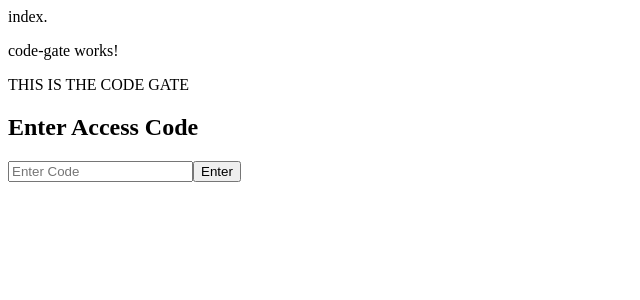
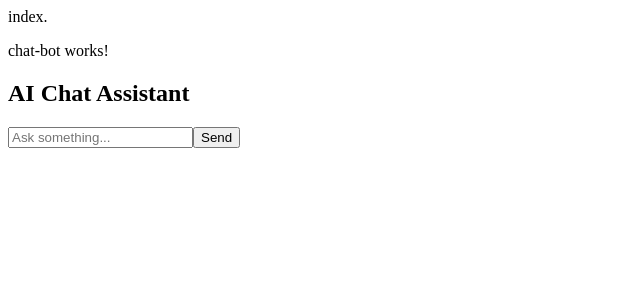
Before and after one commit to know-riaa/task-manager-frontend, an Angular app: page /chat in a window 1280 px wide. Before the commit this address led to /. Shown: the top 300 px of the page, without its empty margins (0-640 px from the left). Built offline with nearby package versions, Linux system fonts and the light colour scheme.

Commit message:
Adding the Chatbot

```diff
--- a/angular.json
+++ b/angular.json
@@ -21,6 +21,11 @@
       "prefix": "app",
       "architect": {
         "build": {
+          "fileReplacements":[
+            {
+              "replace":"src/environments/environment.ts",
+              "with":"src/environments/environment.prod.ts"}
+          ],
           "builder": "@angular-devkit/build-angular:application",
           "options": {
             "outputPath": "dist/task-manager-frontend",
--- a/src/app/app-routing.module.ts
+++ b/src/app/app-routing.module.ts
@@ -2,10 +2,12 @@ import { NgModule } from '@angular/core';
 import { RouterModule, Routes } from '@angular/router';
 import { TaskListComponent } from './components/task-list/task-list.component';
 import { CodeGateComponent } from './components/code-gate/code-gate.component';
+import { ChatBotComponent } from './components/chat-bot/chat-bot.component';
 
 const routes: Routes = [
   {path : '', component : CodeGateComponent },
   {path : 'tasks', component : TaskListComponent },
+  {path : 'chat', component : ChatBotComponent },
   {path : '**', redirectTo: '' }
 ];
 
--- /dev/null
+++ b/src/app/components/chat-bot/chat-bot.component.html
@@ -0,0 +1,17 @@
+<p>chat-bot works!</p>
+<div class="chat-container">
+  <h2>AI Chat Assistant</h2>
+
+  <div class="chat-window">
+    <div *ngFor="let msg of messages" [ngClass]="msg.from">
+      <strong *ngIf="msg.from === 'user'">You:</strong>
+      <strong *ngIf="msg.from === 'bot'">Bot:</strong>
+      <span> {{ msg.text }}</span>
+    </div>
+  </div>
+
+  <div class="chat-input">
+    <input [(ngModel)]="userInput" (keyup.enter)="sendMessage()" placeholder="Ask something..." />
+    <button (click)="sendMessage()">Send</button>
+  </div>
+</div>
--- /dev/null
+++ b/src/app/components/chat-bot/chat-bot.component.ts
@@ -0,0 +1,37 @@
+import { CommonModule } from '@angular/common';
+import { HttpClient, HttpClientModule } from '@angular/common/http';
+import { Component } from '@angular/core';
+import { FormsModule } from '@angular/forms';
+import { environment } from '../../../environments/environment';
+
+@Component({
+  selector: 'app-chat-bot',
+  standalone: true,
+  imports: [FormsModule, CommonModule, HttpClientModule],
+  templateUrl: './chat-bot.component.html',
+  styleUrls: ['./chat-bot.component.css']
+})
+export class ChatBotComponent {
+  userInput: string = '';
+  messages: {from: 'user' | 'bot', text: string } [] = [];
+
+  constructor(private http: HttpClient){}
+
+  sendMessage(){
+    if(!this.userInput.trim()) return;
+
+    const message = this.userInput;
+    this.messages.push({from: 'user', text: message });
+
+    this.http.post<any>(`${environment.apiBaseUrl}/api/chat`, {message: message}).subscribe({
+      next: (response)=> {
+        this.messages.push({from: 'bot', text: response.reply});
+      },
+      error: () => {
+        this.messages.push({from: 'bot', text:"OOps! Server error"});
+      }
+    });
+
+    this.userInput= '';
+  }
+}
--- a/src/app/components/code-gate/code-gate.component.ts
+++ b/src/app/components/code-gate/code-gate.component.ts
@@ -21,7 +21,7 @@ export class CodeGateComponent {
     if (this.accessCode === this.secret) {
       localStorage.setItem('access_granted', 'true');
       setTimeout(() => {
-        this.router.navigate(['/tasks']);
+        this.router.navigate(['/chat']);
       }, 100);
     } else {
       this.errorMessage = 'Incorrect Code. Try Again.';
--- a/src/app/services/task.service.ts
+++ b/src/app/services/task.service.ts
@@ -1,6 +1,7 @@
 import { Injectable } from '@angular/core';
 import { HttpClient } from '@angular/common/http';
 import { Observable } from 'rxjs';
+import { environment } from '../../environments/environment';
 
 export interface Task {
   id?: number;
@@ -13,7 +14,7 @@ export interface Task {
 })
 export class TaskService {
 
-  private baseUrl = 'http://18.116.147.248:8080/api/tasks'; // 👈 Replace with your EC2 IP
+  private baseUrl = `${environment.apiBaseUrl}/api/tasks`;
 
   constructor(private http: HttpClient) { }
 
--- /dev/null
+++ b/src/environments/environment.prod.ts
@@ -0,0 +1,5 @@
+
+export const environment = {
+    production: true,
+    apiBaseUrl: 'http://18.116.147.248:8080'
+}
--- /dev/null
+++ b/src/environments/environment.ts
@@ -0,0 +1,4 @@
+export const environment = {
+    production: false,
+    apiBaseUrl: 'http://localhost:8080'
+}
--- a/src/main.ts
+++ b/src/main.ts
@@ -7,6 +7,7 @@ import { FormsModule } from '@angular/forms';
 import { provideAnimations } from '@angular/platform-browser/animations';
 import { CodeGateComponent } from './app/components/code-gate/code-gate.component';
 import { TaskListComponent } from './app/components/task-list/task-list.component';
+import { ChatBotComponent } from './app/components/chat-bot/chat-bot.component';
 
 bootstrapApplication(AppComponent, {
   providers: [
@@ -16,6 +17,7 @@ bootstrapApplication(AppComponent, {
     provideRouter([
       { path: '', component: CodeGateComponent },
       { path: 'tasks', component: TaskListComponent },
+      { path: 'chat', component: ChatBotComponent },
       { path: '**', redirectTo: '' }
     ])
   ]
```
Also changed, not shown: src/app/components/chat-bot/chat-bot.component.css (added), 1 other file (tests, documents, lock files or other folders).
